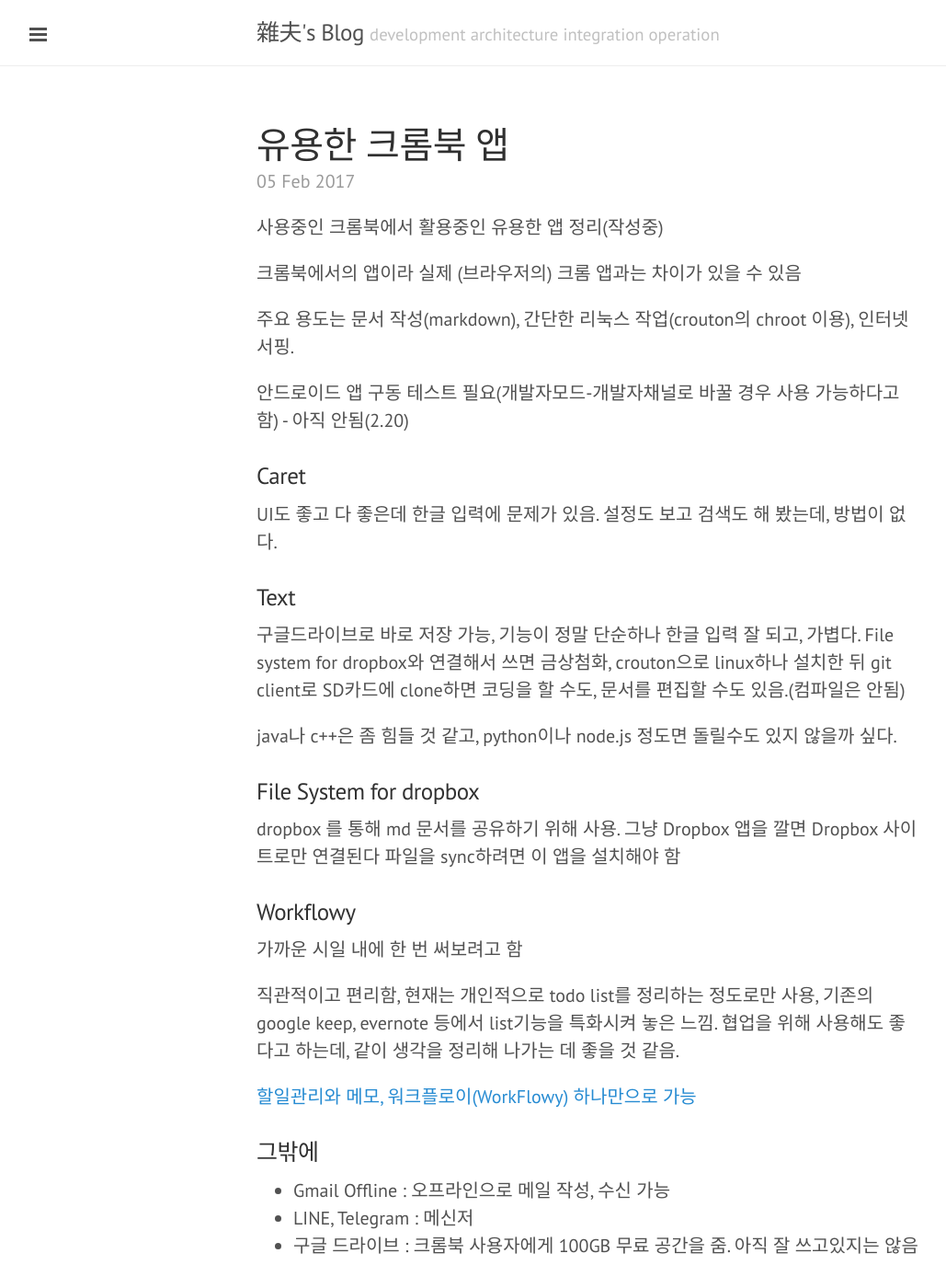
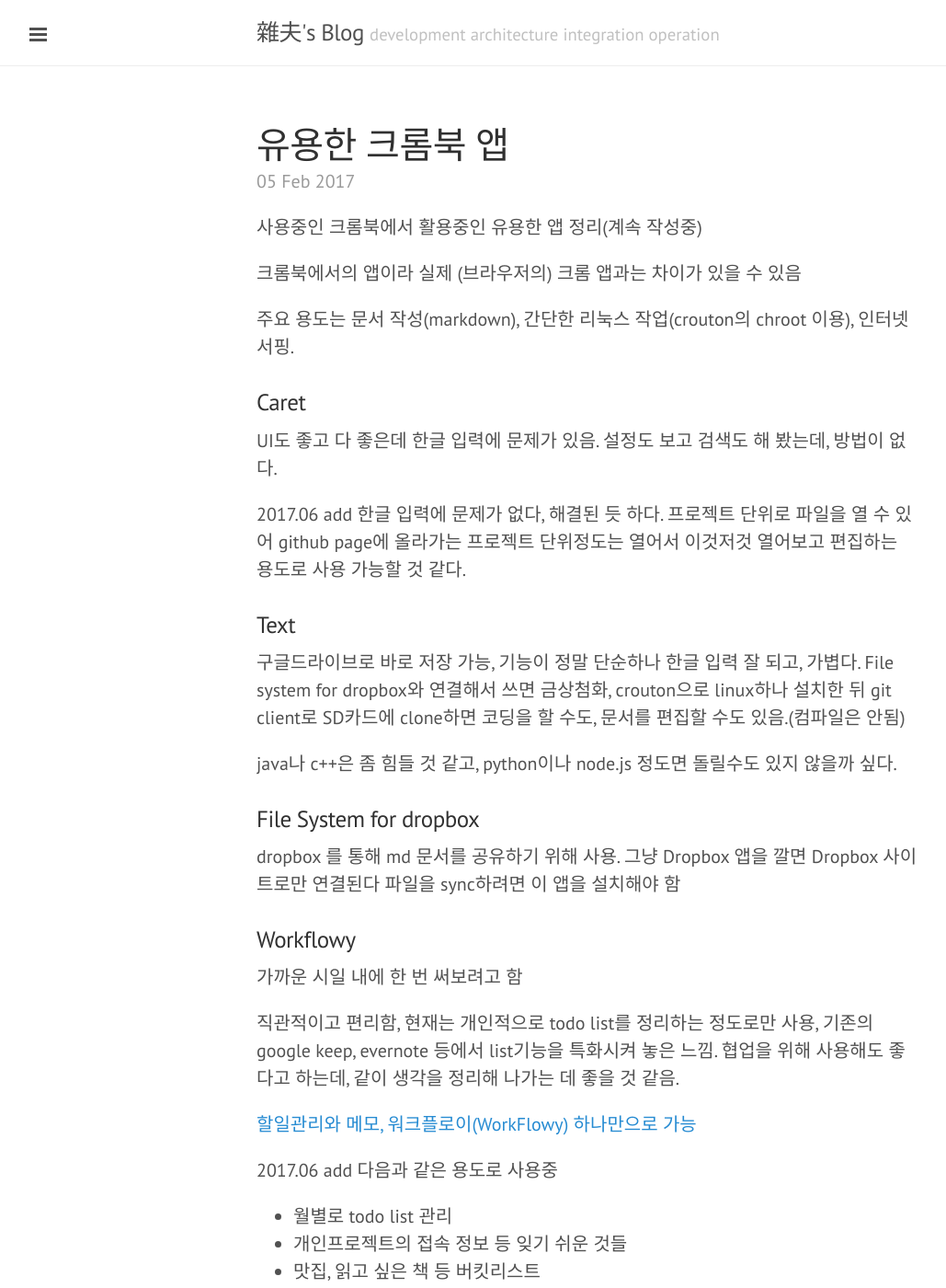
Before and after one commit to skaqud/skaqud.github.com, a Jekyll site: the page built from _posts/2017-02-05-Useful-chromebook-app.markdown, in a window 1280 px wide and 1400 px high. Shown: the whole window at 92% size, without its empty margins (1-1030 px from the left). Built offline with Jekyll 4.4.1, drawn with Linux system fonts in a browser that asks for light colours.

Commit message:
update post

```diff
--- a/_posts/2017-02-05-Useful-chromebook-app.markdown
+++ b/_posts/2017-02-05-Useful-chromebook-app.markdown
@@ -7,18 +7,18 @@
 - Tech
 ---
 
-사용중인 크롬북에서 활용중인 유용한 앱 정리(작성중)
+사용중인 크롬북에서 활용중인 유용한 앱 정리(계속 작성중)
 
 크롬북에서의 앱이라 실제 (브라우저의) 크롬 앱과는 차이가 있을 수 있음
 
 주요 용도는 문서 작성(markdown), 간단한 리눅스 작업(crouton의 chroot 이용), 인터넷 서핑.
 
-안드로이드 앱 구동 테스트 필요(개발자모드-개발자채널로 바꿀 경우 사용 가능하다고 함) - 아직 안됨(2.20)
-
 
 ### Caret
 
 UI도 좋고 다 좋은데 한글 입력에 문제가 있음. 설정도 보고 검색도 해 봤는데, 방법이 없다.
+
+2017.06 add 한글 입력에 문제가 없다, 해결된 듯 하다. 프로젝트 단위로 파일을 열 수 있어 github page에 올라가는 프로젝트 단위정도는 열어서 이것저것 열어보고 편집하는 용도로 사용 가능할 것 같다.
 
 ### Text
 
@@ -40,6 +40,14 @@
 
 [할일관리와 메모, 워크플로이(WorkFlowy) 하나만으로 가능](http://seoulrain.net/2017/01/26/workflowyreview/)
 
+2017.06 add 다음과 같은 용도로 사용중
+
+ - 월별로 todo list 관리
+ - 개인프로젝트의 접속 정보 등 잊기 쉬운 것들
+ - 맛집, 읽고 싶은 책 등 버킷리스트
+ - 아이디어 정리, 공유
+
+
 ### 그밖에
 
 - Gmail Offline : 오프라인으로 메일 작성, 수신 가능
```
